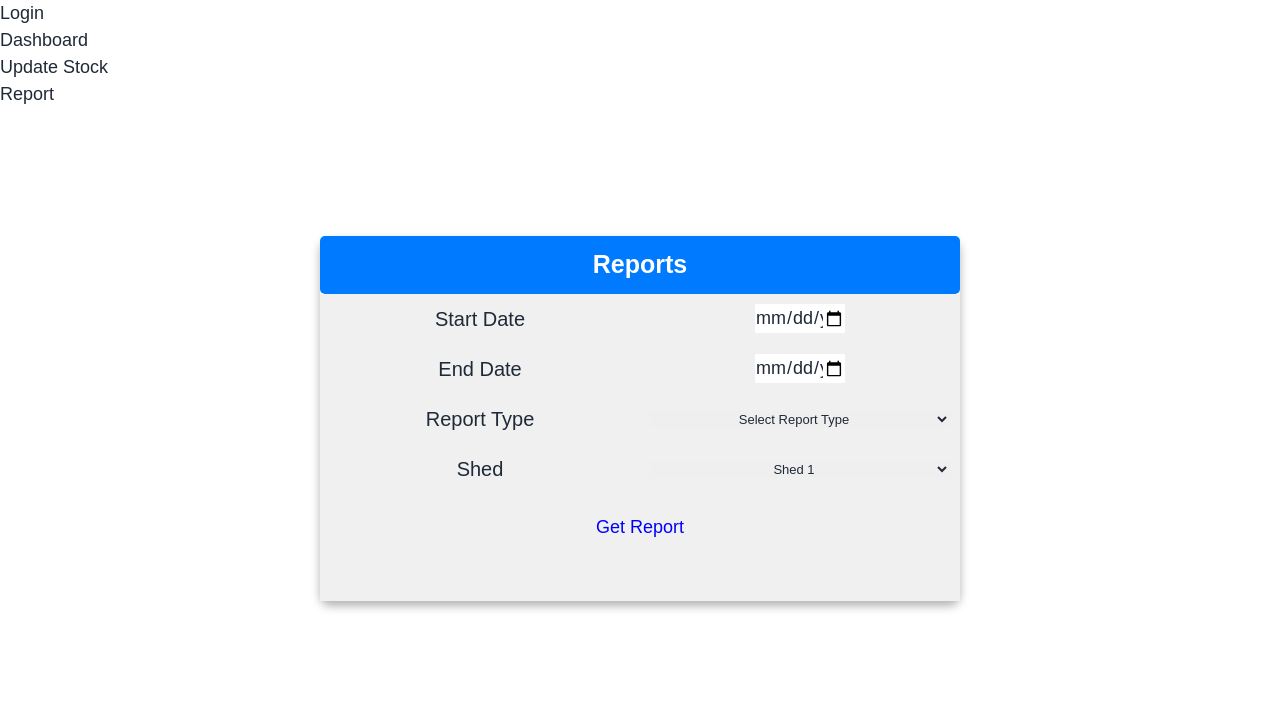
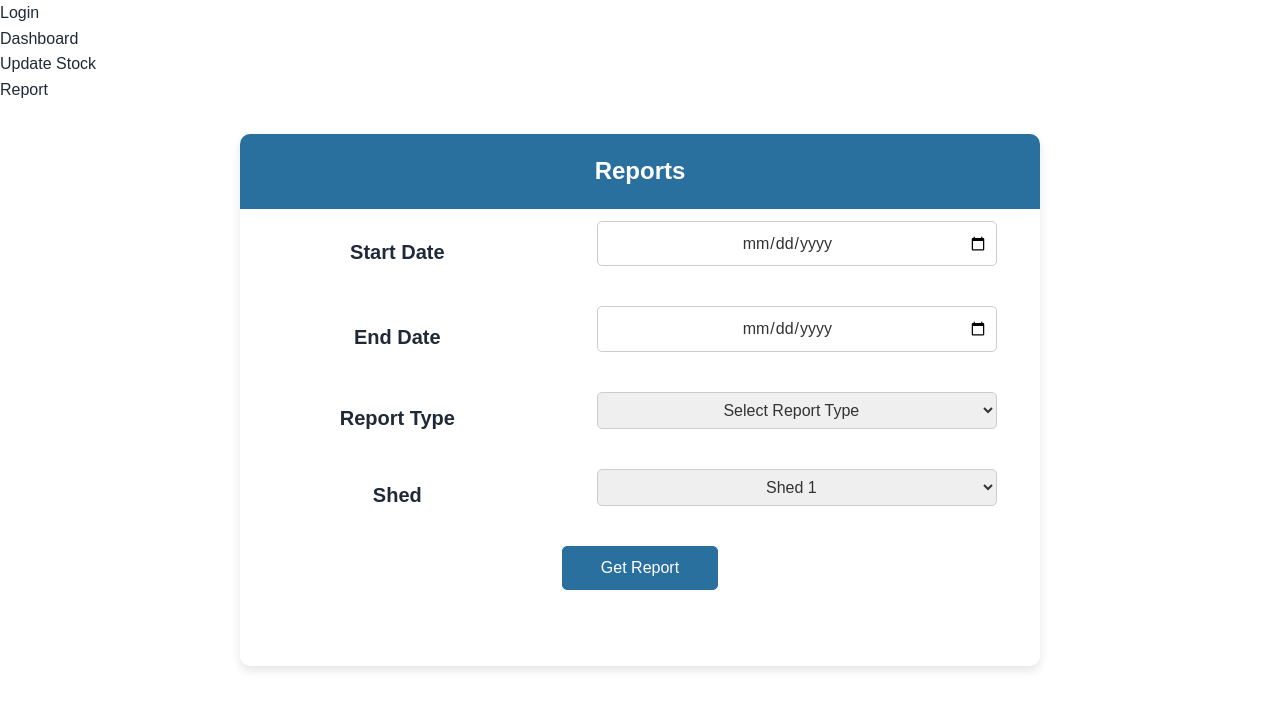
Before and after one commit to GokulKumar2003/Poultry-Farm-Front-End, a React (Vite) app: page /report in a window 1280 px wide. Shown: the top 710 px of the page. Built offline with nearby package versions, Linux system fonts and the light colour scheme.

Commit message:
style changes

```diff
--- a/src/components/DownloadReport.jsx
+++ b/src/components/DownloadReport.jsx
@@ -1,39 +1,5 @@
 import React, { useState } from 'react';
 import '../styles/report.css'
-
-const tableStyle = {
-  borderCollapse: 'collapse',
-  width: '50%',
-  margin: '10% auto',
-  boxShadow: '0 5px 10px rgba(0, 0, 0, 0.3)',
-  borderRadius: '10px',
-};
-
-const headerStyle = {
-
-  padding: '10px',
-  textAlign: 'center',
-  backgroundColor: '#007BFF',
-  color: '#fff',
-  fontWeight: 'bold',
-  fontSize: '25px',
-  borderRadius: '5px',
-
-};
-
-const cellStyle = {
-  padding: '10px',
-  textAlign: 'center',
-  backgroundColor: '#f0f0f0',
-};
-
-const subHeaderStyle = {
-
-  padding: '10px',
-  textAlign: 'center',
-  backgroundColor: '#f0f0f0',
-  fontSize: '20px',
-};
 
 export default function DownloadReport(){
   const [startDate, setStartDate] = useState('');
@@ -115,17 +81,17 @@ export default function DownloadReport(){
 
     <>
     <form>
-    <table style={tableStyle}>
+    <table className='tableStyle'>
         <thead>
           <tr>
-            <th style={headerStyle} colSpan={2}>Reports</th>
+            <th className="headerStyle" colSpan={2}>Reports</th>
           </tr>
         </thead>
 
         <tbody>
           <tr>
-            <td style={subHeaderStyle} >Start Date</td>
-            <td style={cellStyle} className='dateInput'>
+            <td className="subHeaderStyle" >Start Date</td>
+            <td className="cellStyle" >
               <input
                 type="date"
                 value={startDate}
@@ -134,8 +100,8 @@ export default function DownloadReport(){
             </td>
           </tr>
           <tr>
-            <td style={subHeaderStyle}>End Date</td>
-            <td style={cellStyle} className='dateInput'>
+            <td className="subHeaderStyle">End Date</td>
+            <td className="cellStyle">
               <input
                 type="date"
                 value={endDate}
@@ -144,8 +110,8 @@ export default function DownloadReport(){
             </td>
           </tr>
           <tr>
-            <td style={subHeaderStyle}>Report Type</td>
-            <td style={cellStyle}>
+            <td className="subHeaderStyle">Report Type</td>
+            <td className="cellStyle">
               <select value={reportType} onChange={(e) => setReportType(e.target.value)}>
                 <option value="">Select Report Type</option>
                 <option value="individual-shed">Individual Shed Report</option>
@@ -154,8 +120,8 @@ export default function DownloadReport(){
           </td>
           </tr>
           <tr>
-            <td style={subHeaderStyle}>Shed</td>
-            <td style={cellStyle}>
+            <td className="subHeaderStyle">Shed</td>
+            <td className="cellStyle">
               <select value={shedId} onChange={(e) => setShedId(e.target.value)}>
                 <option value="">Select Shed ID</option>
                 <option value="1">Shed 1</option>
@@ -167,23 +133,23 @@ export default function DownloadReport(){
             </td>
           </tr>
           <tr>
-            <td style={cellStyle} colSpan={2}>
+            <td className="cellStyle" colSpan={2}>
               <button type="button" onClick={handleSubmit}>Get Report</button>
             </td>
           </tr>
 
           <tr>
             {isInvalidRange ? (
-              <td style={cellStyle} colSpan={2}>Invalid Range</td>
+              <td className="cellStyle" colSpan={2}>Invalid Range</td>
             ) : rangeErr ? (
-              <td style={cellStyle} colSpan={2}>Select range of 30 days</td>
+              <td className="cellStyle" colSpan={2}>Select range of 30 days</td>
             ) : (
-              <td style={cellStyle} colSpan={2}></td>
+              <td className="cellStyle" colSpan={2}></td>
             )}
           </tr>
 
           <tr>
-            <td style={cellStyle} colSpan={2}><DownloadLink loading={loading}
+            <td className="cellStyle" colSpan={2}><DownloadLink loading={loading}
                                                             downloadLink={downloadLink}
                                                             reportType={reportType}
                                                             shedId={shedId} />
--- a/src/components/StockUpdate.jsx
+++ b/src/components/StockUpdate.jsx
@@ -1,41 +1,5 @@
 import React, { useState } from "react"
 import '../styles/stockupdate.css'
-
-const tableStyle = {
-    borderCollapse: 'collapse',
-    width: '50%',
-    margin: '10% auto',
-    boxShadow: '0 5px 10px rgba(0, 0, 0, 0.3)',
-    borderRadius: '10px',
-  };
-
-  const headerStyle = {
-
-    padding: '10px',
-    textAlign: 'center',
-    backgroundColor: '#007BFF',
-    color: '#fff',
-    fontWeight: 'bold',
-    fontSize: '25px',
-    borderRadius: '5px',
-
-  };
-
-  const cellStyle = {
-
-    padding: '10px',
-    textAlign: 'center',
-    backgroundColor: '#f0f0f0',
-  };
-
-  const subHeaderStyle = {
-
-    padding: '10px',
-    textAlign: 'center',
-    backgroundColor: '#f0f0f0',
-    fontWeight: 'bold',
-    fontSize: '25px',
-  };
 
 export default function StockUpdate(){
     const [stockUpdateData, setStockUpdateData] = useState({shedId: 0,
@@ -78,17 +42,17 @@ export default function StockUpdate(){
 
     return(
         <form>
-        <table style={tableStyle}>
+        <table className="tableStyle">
         <thead>
           <tr>
-            <th style={headerStyle} colSpan={2}>Stock Update</th>
+            <th className="headerStyle" colSpan={2}>Stock Update</th>
           </tr>
         </thead>
 
         <tbody>
           <tr>
-            <td style={subHeaderStyle}>Shed</td>
-            <td style={subHeaderStyle}>
+            <td className="subHeaderStyle">Shed</td>
+            <td className="subHeaderStyle">
               <select  name="shedId" value={stockUpdateData.shedId} onChange={handleChange}>
                 <option value="0">Select Shed ID</option>
                 <option value="1">Shed 1</option>
@@ -100,60 +64,54 @@ export default function StockUpdate(){
             </td>
           </tr>
           <tr>
-            <td style={subHeaderStyle}>Date</td>
-            <td style={subHeaderStyle}>
+            <td className="subHeaderStyle">Date</td>
+            <td className="subHeaderStyle">
               <input type = "date" className="dateInput" name="date" value={stockUpdateData.date} onChange={handleChange} />
             </td>
           </tr>
           <tr>
-            <td style={cellStyle} colSpan={2}></td>
+            <td className="subHeaderStyle">Production</td>
+            <td className="subHeaderStyle">Sale</td>
           </tr>
           <tr>
-            <td style={subHeaderStyle}>Production</td>
-            <td style={subHeaderStyle}>Sale</td>
-          </tr>
-          <tr>
-            <td style={cellStyle}><p>Large</p>
+            <td className="cellStyle"><p>Large</p>
             <input type= " text" name="largeProduction" value={stockUpdateData.largeProduction} onChange={handleChange} />
             </td>
-            <td style={cellStyle}><p>Large</p>
+            <td className="cellStyle"><p>Large</p>
             <input type= " text" name="largeSale" value={stockUpdateData.largeSale} onChange={handleChange} />
             </td>
           </tr>
           <tr>
-            <td style={cellStyle}><p>Small</p>
+            <td className="cellStyle"><p>Small</p>
             <input type= " text" name="smallProduction" value={stockUpdateData.smallProduction} onChange={handleChange} />
             </td>
-            <td style={cellStyle}><p>Small</p>
+            <td className="cellStyle"><p>Small</p>
             <input type= " text" name="smallSale" value={stockUpdateData.smallSale} onChange={handleChange} />
             </td>
           </tr>
           <tr>
-            <td style={cellStyle}><p>Broken</p>
+            <td className="cellStyle"><p>Broken</p>
             <input type= " text" name="brokenProduction" value={stockUpdateData.brokenProduction} onChange={handleChange} />
             </td>
-            <td style={cellStyle}><p>Broken</p>
+            <td className="cellStyle"><p>Broken</p>
             <input type= " text" name="brokenSale" value={stockUpdateData.brokenSale} onChange={handleChange} />
             </td>
           </tr>
           <tr>
-            <td style={cellStyle}><p>Dirty</p>
+            <td className="cellStyle"><p>Dirty</p>
             <input type= " text" name="dirtyProduction" value={stockUpdateData.dirtyProduction} onChange={handleChange} />
             </td>
-            <td style={cellStyle}><p>Dirty</p>
+            <td className="cellStyle"><p>Dirty</p>
             <input type= " text" name="dirtySale" value={stockUpdateData.dirtySale} onChange={handleChange} />
             </td>
           </tr>
           <tr>
-            <td style={subHeaderStyle} colSpan={2}>Death Cnt</td>
-          </tr>
-          <tr>
-          <td style={subHeaderStyle} colSpan={2}>
+            <td className="subHeaderStyle" colSpan={2}><p>Death Cnt</p>
             <input type= " text" name="deathCnt" value={stockUpdateData.deathCnt} onChange={handleChange} />
             </td>
           </tr>
           <tr>
-            <td style={cellStyle} colSpan={2}>
+            <td className="cellStyle" colSpan={2}>
                 <button type="button" onClick={handleSubmit}>Update Stock</button>
             </td>
           </tr>
--- a/src/styles/report.css
+++ b/src/styles/report.css
@@ -1,25 +1,114 @@
-body{
+body {
     font-family: 'Collins', sans-serif;
-    font-size: large;
+    font-size: 1rem; /* Use relative units for better responsiveness */
+    margin: 0;
+    padding: 0;
+    box-sizing: border-box;
+    line-height: 1.6;
 }
-input{
+
+input, select, button, option {
+    font-family: inherit;
+    font-size: 1rem;
+    padding: 0.5em;
+    border: 1px solid #ccc;
+    border-radius: 5px;
+    margin-bottom: 1em;
+}
+
+input {
+    width: 100%; /* Full width for responsiveness */
+    max-width: 400px; /* Add a max-width for better usability on larger screens */
     text-align: center;
-    font-size: large;
+    box-sizing: border-box;
 }
-select{
+
+select {
     width: 100%;
-    font-size: small;
+    max-width: 400px;
+    box-sizing: border-box;
     text-align: center;
 }
 
-button{
-    color: blue;
-    width: 50%;
-    font-size: large;
-    padding: 10px;
+button {
+    width: 20%; /* Allow the button width to adapt to its content */
+    background-color: rgb(42, 112, 158); /* A standard button color */
+    color: white;
+    font-size: 1rem;
+    padding: 0.5em 1em;
+    border: 1px solid rgb(42, 112, 158);
+    cursor: pointer;
+    transition: background-color 0.3s ease;
 }
 
-.dateInput{
-    width: 50%;
-    font-size: large;
+button:hover {
+    background-color: white;
+    color: rgb(42, 112, 158);
 }
+
+.dateInput {
+    width: 100%;
+    font-size: 1rem;
+    padding: 0.5em;
+    box-sizing: border-box;
+}
+
+.tableStyle {
+    border-collapse: collapse;
+    width: 100%;
+    max-width: 800px; /* Add a max-width for better layout control */
+    margin: 2em auto; /* Center the table */
+    box-shadow: 0 5px 10px rgba(0, 0, 0, 0.1);
+    border-radius: 10px;
+    overflow: hidden; /* To round the edges */
+
+}
+
+.tableStyle th,
+.tableStyle td {
+    padding: 0.75em;
+    text-align: center;
+}
+
+.headerStyle {
+    padding: 1em;
+    text-align: center;
+    background-color: rgb(42, 112, 158);
+    color: #fff;
+    font-weight: bold;
+    font-size: 1.5rem;
+}
+
+.cellStyle {
+    padding: 0.75em;
+    text-align: center;
+
+    color: #333;
+}
+
+.subHeaderStyle {
+    padding: 0.75em;
+    text-align: center;
+    /* background-color: #e9ecef; */
+    font-weight: bold;
+    font-size: 1.25rem;
+}
+
+/* Responsive Design */
+@media (max-width: 768px) {
+    input, select, button {
+        width: 100%; /* Full width on smaller screens */
+    }
+
+    .tableStyle {
+        font-size: 0.9rem; /* Reduce font size for smaller screens */
+    }
+
+    .headerStyle {
+        font-size: 1.25rem;
+    }
+
+    .subHeaderStyle {
+        font-size: 1rem;
+    }
+}
--- a/src/styles/stockupdate.css
+++ b/src/styles/stockupdate.css
@@ -1,27 +1,114 @@
-body{
-    font-family:'Collins', sans-serif;
-    font-size: large;
+body {
+    font-family: 'Collins', sans-serif;
+    font-size: 1rem; /* Use relative units for better responsiveness */
+    margin: 0;
+    padding: 0;
+    box-sizing: border-box;
+    line-height: 1.6;
 }
-input{
-    width: 30%;
-    height: 5%;
+
+input, select, button, option {
+    font-family: inherit;
+    font-size: 1rem;
+    padding: 0.5em;
+    border: 1px solid #ccc;
+    border-radius: 5px;
+    margin-bottom: 1em;
+}
+
+input {
+    width: 100%; /* Full width for responsiveness */
+    max-width: 400px; /* Add a max-width for better usability on larger screens */
     text-align: center;
-    font-size: large;
+    box-sizing: border-box;
 }
-select{
+
+select {
     width: 100%;
-    font-size: medium;
+    max-width: 400px;
+    box-sizing: border-box;
     text-align: center;
 }
 
-button{
-    width: 25%;
-    color: blue;
-    font-size: large;
-    padding: 10px;
+button {
+    width: auto; /* Allow the button width to adapt to its content */
+    background-color: #007BFF; /* A standard button color */
+    font-size: 1rem;
+    padding: 0.5em 1em;
+    border: none;
+    border-radius: 5px;
+    cursor: pointer;
+    transition: background-color 0.3s ease;
 }
 
-.dateInput{
+button:hover {
+    background-color: #0056b3; /* Slightly darker shade for hover */
+    color: white;
+}
+
+.dateInput {
     width: 100%;
-    font-size: large;
+    font-size: 1rem;
+    padding: 0.5em;
+    box-sizing: border-box;
 }
+
+.tableStyle {
+    border-collapse: collapse;
+    width: 100%;
+    max-width: 800px; /* Add a max-width for better layout control */
+    margin: 2em auto; /* Center the table */
+    box-shadow: 0 5px 10px rgba(0, 0, 0, 0.1);
+    border-radius: 10px;
+    overflow: hidden; /* To round the edges */
+
+}
+
+.tableStyle th,
+.tableStyle td {
+    padding: 0.75em;
+    text-align: center;
+}
+
+.headerStyle {
+    padding: 1em;
+    text-align: center;
+    background-color: #007BFF;
+    color: #fff;
+    font-weight: bold;
+    font-size: 1.5rem;
+}
+
+.cellStyle {
+    padding: 0.75em;
+    text-align: center;
+
+    color: #333;
+}
+
+.subHeaderStyle {
+    padding: 0.75em;
+    text-align: center;
+    /* background-color: #e9ecef; */
+    font-weight: bold;
+    font-size: 1.25rem;
+}
+
+/* Responsive Design */
+@media (max-width: 768px) {
+    input, select, button {
+        width: 100%; /* Full width on smaller screens */
+    }
+
+    .tableStyle {
+        font-size: 0.9rem; /* Reduce font size for smaller screens */
+    }
+
+    .headerStyle {
+        font-size: 1.25rem;
+    }
+
+    .subHeaderStyle {
+        font-size: 1rem;
+    }
+}
```
